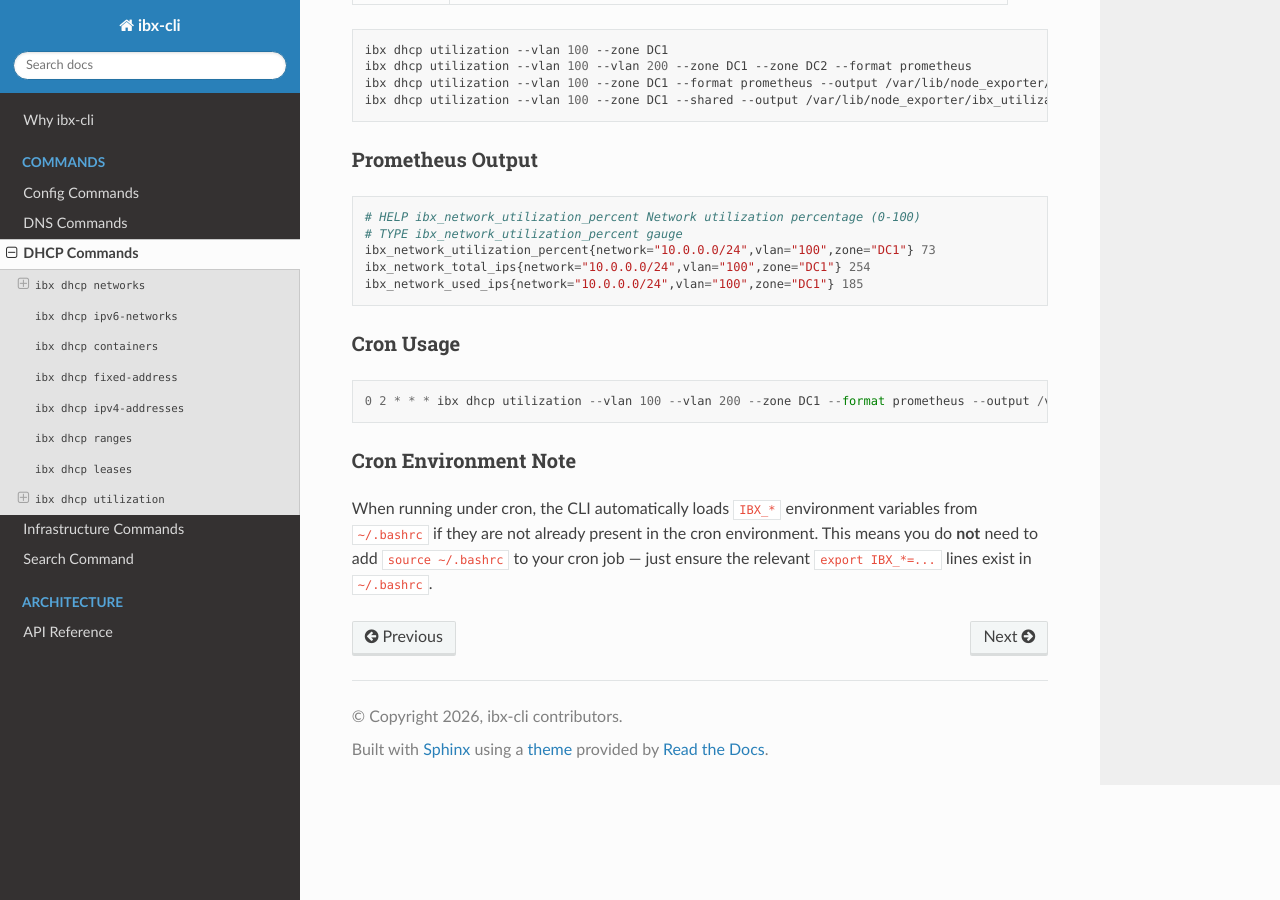
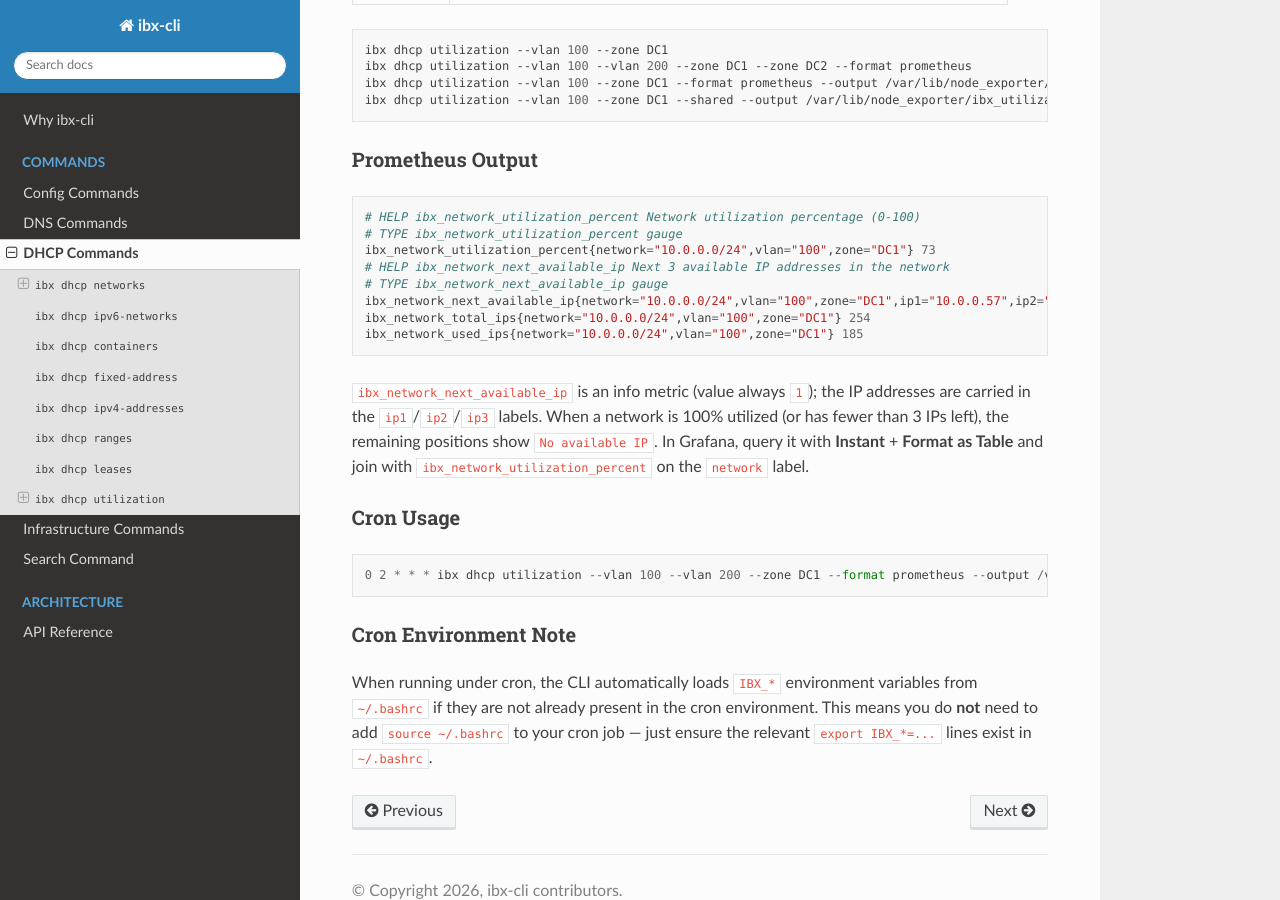
Before and after one commit to dafoyiming1981/ibx-cli, a Sphinx documentation site: the page built from docs/commands/dhcp.md, in a window 1280 px wide and 900 px high, scrolled down 3583 px. Built offline with Sphinx 7.4.7 and the Read the Docs theme 3.1.0, drawn with Linux system fonts in a browser that asks for light colours.

Commit message:
feat: show next 3 available IPs in Network Utilization Table dashboard
Panel 5 now queries ibx_network_next_available_ip alongside utilization
and outer-joins both frames on the network label, so each row shows
Usage % plus Next IP 1/2/3. Outer join keeps rows populated even before
the exporter host upgrades to the new ibxcli. Docs updated with the new
info metric sample output and Grafana usage note.

Co-Authored-By: Claude Opus 4.7 <noreply@anthropic.com>

````diff
--- a/docs/commands/dhcp.md
+++ b/docs/commands/dhcp.md
@@ -155,9 +155,18 @@ ibx dhcp utilization --vlan 100 --zone DC1 --shared --output /var/lib/node_expor
 # HELP ibx_network_utilization_percent Network utilization percentage (0-100)
 # TYPE ibx_network_utilization_percent gauge
 ibx_network_utilization_percent{network="10.0.0.0/24",vlan="100",zone="DC1"} 73
+# HELP ibx_network_next_available_ip Next 3 available IP addresses in the network
+# TYPE ibx_network_next_available_ip gauge
+ibx_network_next_available_ip{network="10.0.0.0/24",vlan="100",zone="DC1",ip1="10.0.0.57",ip2="10.0.0.58",ip3="10.0.0.59"} 1
 ibx_network_total_ips{network="10.0.0.0/24",vlan="100",zone="DC1"} 254
 ibx_network_used_ips{network="10.0.0.0/24",vlan="100",zone="DC1"} 185
 ```
+
+`ibx_network_next_available_ip` is an info metric (value always `1`); the IP
+addresses are carried in the `ip1`/`ip2`/`ip3` labels. When a network is 100%
+utilized (or has fewer than 3 IPs left), the remaining positions show
+`No available IP`. In Grafana, query it with **Instant** + **Format as Table**
+and join with `ibx_network_utilization_percent` on the `network` label.
 
 ### Cron Usage
 
````
Also changed, not shown: 1 other file.
